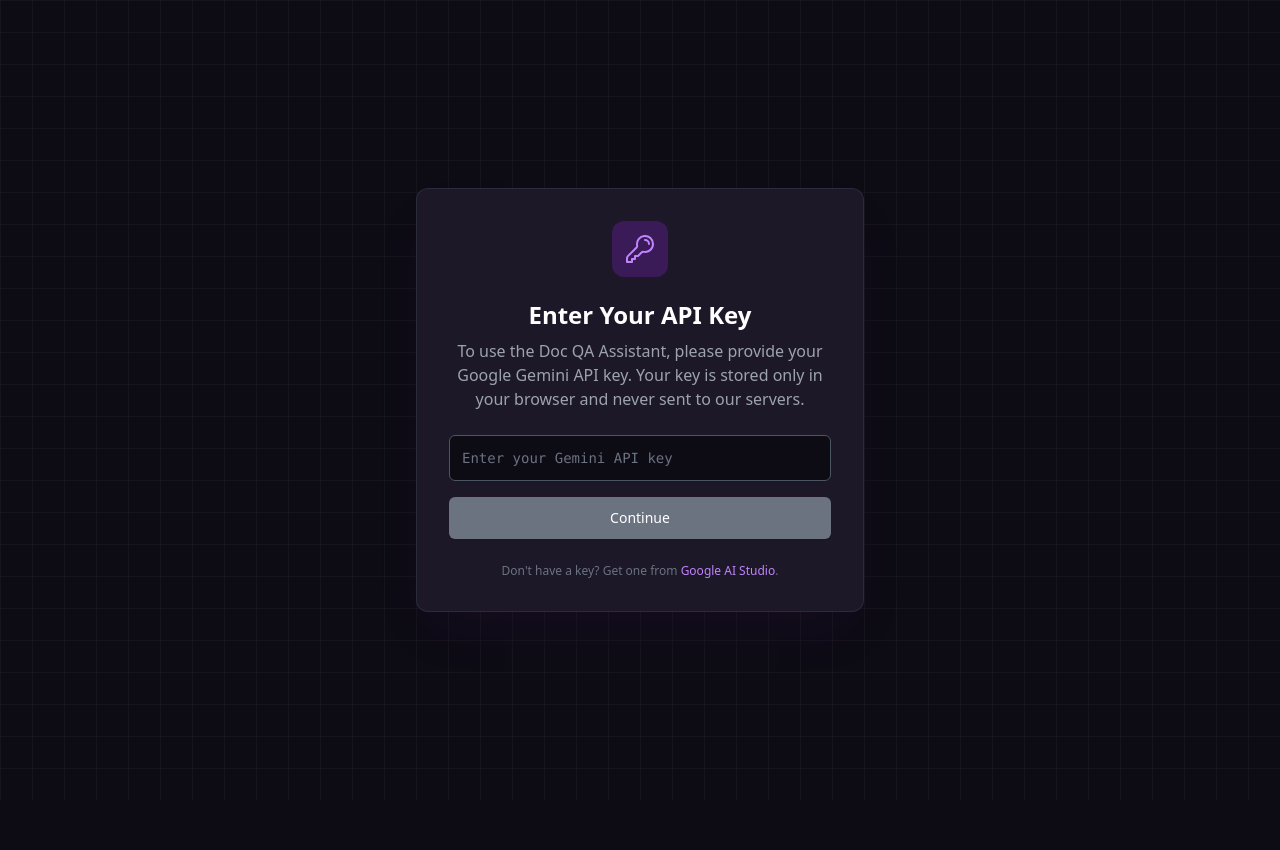
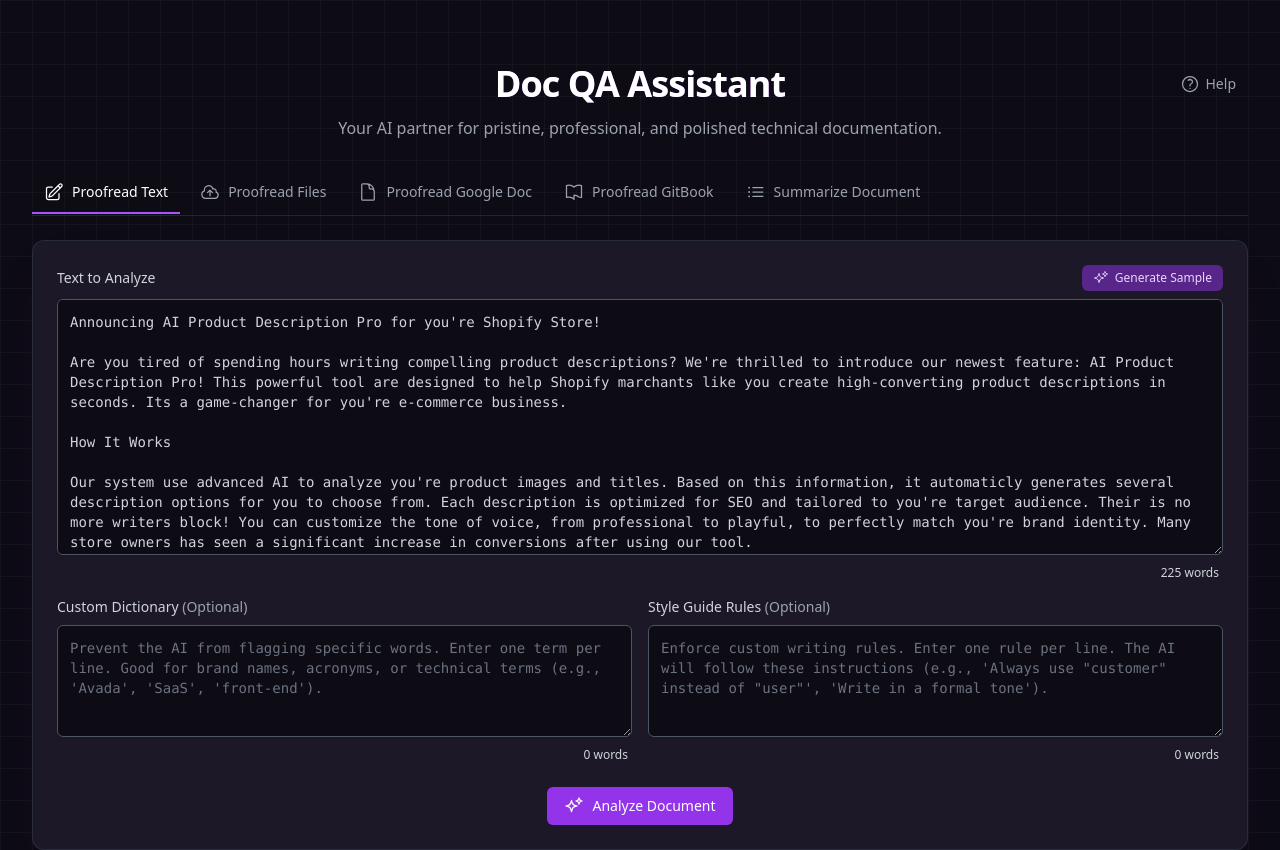
Before and after one commit to hoangcm-avada/ai-proofreader, a React (Vite) app: page / in a window 1280 px wide. Shown: the top 850 px of the page. Before the commit the page ends 800 px from the top, so only its background shows below. Built offline with nearby package versions, Linux system fonts and the light colour scheme; no server answers.

Commit message:
update files

```diff
--- a/App.tsx
+++ b/App.tsx
@@ -1,11 +1,12 @@
-import React, { useState, useCallback, useEffect } from 'react';
+import React, { useState, useCallback, useEffect, useRef } from 'react';
 import { Suggestion, GitBookPage, AnalysisResult, SummaryResult } from './types';
-import { proofreadText, summarizeText, initializeGemini } from './services/geminiService';
+// FIX: Removed `initializeGemini` as it's no longer needed.
+import { proofreadText, summarizeText } from './services/geminiService';
 import { getPageContent } from './services/gitbookService';
 import { getGoogleDocContent } from './services/googleDocService';
 
 import { DEMO_MARKDOWN_TEXT } from './constants';
-import { KeyIcon, BookOpenIcon, CheckCircleIcon, ExclamationTriangleIcon, PencilSquareIcon, CloudArrowUpIcon, QuestionMarkCircleIcon, DocumentTextIcon, ListBulletIcon } from './components/icons';
+import { KeyIcon, BookOpenIcon, CheckCircleIcon, ExclamationTriangleIcon, PencilSquareIcon, CloudArrowUpIcon, QuestionMarkCircleIcon, DocumentTextIcon, ListBulletIcon, ChevronLeftIcon, ChevronRightIcon } from './components/icons';
 import Loader from './components/Loader';
 import ProofreadingResults from './components/ProofreadingResults';
 import TextInputView from './components/DemoView';
@@ -16,13 +17,13 @@ import HelpModal from './components/HelpModal';
 import BatchResultsSummary from './components/BatchResultsSummary';
 import SummarizeView from './components/SummarizeView';
 import SummaryResultsView from './components/SummaryResultsView';
-import ApiKeyInput from './components/ApiKeyInput';
+// FIX: Removed ApiKeyInput as it's no longer used.
 
 type AppMode = 'text' | 'file' | 'gitbook' | 'googledoc' | 'summarize';
 type PageStatus = 'errors' | 'no_issues';
 
 const App: React.FC = () => {
-    const [apiKey, setApiKey] = useState<string | null>(null);
+    // FIX: Removed apiKey state. The app now assumes the Gemini API is configured via environment variables.
     const [mode, setMode] = useState<AppMode>('text');
     const [isHelpModalOpen, setIsHelpModalOpen] = useState(false);
 
@@ -42,38 +43,13 @@ const App: React.FC = () => {
     const [loadingMessage, setLoadingMessage] = useState<string>('');
     const [apiError, setApiError] = useState<string | null>(null);
 
-    useEffect(() => {
-        const keyFromStorage = localStorage.getItem('geminiApiKey');
+    // State for tab navigation arrows
+    const tabsContainerRef = useRef<HTMLDivElement>(null);
+    const [showLeftArrow, setShowLeftArrow] = useState(false);
+    const [showRightArrow, setShowRightArrow] = useState(false);
 
-        if (keyFromStorage) {
-            try {
-                initializeGemini(keyFromStorage);
-                setApiKey(keyFromStorage);
-            } catch (error) {
-                 console.error("Initialization with stored API key failed:", error);
-                 // If the stored key is bad, clear it and force re-entry.
-                 localStorage.removeItem('geminiApiKey');
-                 setApiKey(null);
-            }
-        }
-    }, []);
-
-    const handleSetKey = (key: string) => {
-        try {
-            initializeGemini(key);
-            localStorage.setItem('geminiApiKey', key);
-            setApiKey(key);
-            setApiError(null);
-        } catch (error) {
-            console.error("Failed to initialize with provided API key:", error);
-            setApiError("The provided API key appears to be invalid.");
-        }
-    };
-
-    const handleClearKey = () => {
-        localStorage.removeItem('geminiApiKey');
-        setApiKey(null);
-    };
+    // FIX: Removed all API key handling logic (useEffect, handleSetKey, handleClearKey).
+    // The Gemini API is now expected to be configured globally.
 
     // Reset state when switching modes
     useEffect(() => {
@@ -337,6 +313,41 @@ const App: React.FC = () => {
         alert(`This would update the page with ID: ${viewingPageId} in GitBook.`);
     }, [viewingPageId]);
 
+    // Logic for tab scrolling arrows
+    const checkArrows = useCallback(() => {
+        const el = tabsContainerRef.current;
+        if (el) {
+            const isScrollable = el.scrollWidth > el.clientWidth;
+            setShowLeftArrow(isScrollable && el.scrollLeft > 0);
+            // Use a small tolerance for floating point inaccuracies
+            setShowRightArrow(isScrollable && el.scrollLeft < el.scrollWidth - el.clientWidth - 1);
+        }
+    }, []);
+
+    useEffect(() => {
+        const el = tabsContainerRef.current;
+        if (el) {
+            // Check arrows on mount and on any changes that might affect the container
+            checkArrows();
+            el.addEventListener('scroll', checkArrows);
+            window.addEventListener('resize', checkArrows);
+
+            // Cleanup
+            return () => {
+                el.removeEventListener('scroll', checkArrows);
+                window.removeEventListener('resize', checkArrows);
+            };
+        }
+    }, [checkArrows]); // Re-check when main view renders
+
+    const handleTabScroll = (direction: 'left' | 'right') => {
+        const el = tabsContainerRef.current;
+        if (el) {
+            const scrollAmount = direction === 'left' ? -el.clientWidth * 0.75 : el.clientWidth * 0.75;
+            el.scrollBy({ left: scrollAmount, behavior: 'smooth' });
+        }
+    };
+
     const renderContent = () => {
         if (isLoading) return <Loader message={loadingMessage} />;
         if (apiError) {
@@ -401,21 +412,13 @@ const App: React.FC = () => {
         return null;
     };
 
-    if (!apiKey) {
-        return <ApiKeyInput onSetKey={handleSetKey} apiError={apiError} />;
-    }
-
+    // FIX: The app no longer needs to wait for an API key.
     return (
-        <div className="min-h-screen flex flex-col items-center justify-start p-4">
+        <div className="min-h-screen flex flex-col items-center justify-start p-4 sm:p-6 lg:p-8">
             <HelpModal isOpen={isHelpModalOpen} onClose={() => setIsHelpModalOpen(false)} />
-            <header className="text-center my-6 md:my-8 w-full max-w-7xl">
+            <header className="text-center my-4 sm:my-8 w-full max-w-7xl">
                 <div className="relative flex justify-center items-center">
-                    <div className="absolute left-0 top-1/2 -translate-y-1/2">
-                        <button onClick={handleClearKey} className="text-gray-400 hover:text-white transition-colors flex items-center space-x-1.5 px-3 py-1.5 rounded-lg hover:bg-gray-800/60" aria-label="Change API Key">
-                            <KeyIcon className="w-5 h-5" />
-                            <span className="text-sm font-medium hidden sm:inline">Change Key</span>
-                        </button>
-                    </div>
+                    {/* FIX: Removed the "Change Key" button as it's no longer needed. */}
                     <h1 className="text-3xl sm:text-4xl font-bold text-white tracking-tight bg-gradient-to-r from-purple-400 to-purple-600 text-transparent bg-clip-text">
                         Doc QA Assistant
                     </h1>
@@ -424,34 +427,60 @@ const App: React.FC = () => {
                         <span className="text-sm font-medium hidden sm:inline">Help</span>
                     </button>
                 </div>
-                <p className="mt-3 max-w-2xl mx-auto text-base text-gray-400">
+                <p className="mt-3 max-w-2xl mx-auto text-base text-gray-400 px-2">
                     Your AI partner for pristine, professional, and polished technical documentation.
                 </p>
             </header>
 
             <main className="w-full max-w-7xl flex-grow">
-                 <div className="mb-6">
-                    <div className="flex justify-center border-b border-gray-700/50">
-                        <button onClick={() => setMode('text')} className={`flex items-center space-x-2 px-4 py-2.5 text-sm font-medium transition-colors ${mode === 'text' ? 'border-b-2 border-purple-500 text-white' : 'border-b-2 border-transparent text-gray-400 hover:text-white'}`}>
+                 <div className="mb-6 w-full">
+                    <div className="border-b border-gray-700/50">
+                       <div className="relative">
+                            {showLeftArrow && (
+                                <button
+                                    onClick={() => handleTabScroll('left')}
+                                    className="absolute left-0 top-0 bottom-0 z-10 flex items-center bg-gradient-to-r from-[#0D0B14] via-[#0D0B14] to-transparent pr-6 lg:hidden"
+                                    aria-label="Scroll left"
+                                >
+                                    <span className="p-1.5 bg-gray-800/80 rounded-full border border-gray-600 shadow-lg">
+                                        <ChevronLeftIcon className="w-4 h-4 text-white" />
+                                    </span>
+                                </button>
+                            )}
+                            <div ref={tabsContainerRef} className="flex space-x-1 sm:space-x-2 overflow-x-auto no-scrollbar pb-px">
+                                <button onClick={() => setMode('text')} className={`flex-shrink-0 flex items-center space-x-2 px-3 py-2.5 text-sm font-medium transition-colors ${mode === 'text' ? 'border-b-2 border-purple-500 text-white' : 'border-b-2 border-transparent text-gray-400 hover:text-white'}`}>
                                 <PencilSquareIcon className="w-5 h-5"/>
-                           <span>Proofread Text</span>
+                                <span className="whitespace-nowrap">Proofread Text</span>
                                 </button>
-                         <button onClick={() => setMode('file')} className={`flex items-center space-x-2 px-4 py-2.5 text-sm font-medium transition-colors ${mode === 'file' ? 'border-b-2 border-purple-500 text-white' : 'border-b-2 border-transparent text-gray-400 hover:text-white'}`}>
+                                <button onClick={() => setMode('file')} className={`flex-shrink-0 flex items-center space-x-2 px-3 py-2.5 text-sm font-medium transition-colors ${mode === 'file' ? 'border-b-2 border-purple-500 text-white' : 'border-b-2 border-transparent text-gray-400 hover:text-white'}`}>
                                 <CloudArrowUpIcon className="w-5 h-5"/>
-                           <span>Proofread Files</span>
+                                <span className="whitespace-nowrap">Proofread Files</span>
                                 </button>
-                        <button onClick={() => setMode('googledoc')} className={`flex items-center space-x-2 px-4 py-2.5 text-sm font-medium transition-colors ${mode === 'googledoc' ? 'border-b-2 border-purple-500 text-white' : 'border-b-2 border-transparent text-gray-400 hover:text-white'}`}>
+                                <button onClick={() => setMode('googledoc')} className={`flex-shrink-0 flex items-center space-x-2 px-3 py-2.5 text-sm font-medium transition-colors ${mode === 'googledoc' ? 'border-b-2 border-purple-500 text-white' : 'border-b-2 border-transparent text-gray-400 hover:text-white'}`}>
                                     <DocumentTextIcon className="w-5 h-5" />
-                           <span>Proofread Google Doc</span>
+                                <span className="whitespace-nowrap">Proofread Google Doc</span>
                                 </button>
-                        <button onClick={() => setMode('gitbook')} className={`flex items-center space-x-2 px-4 py-2.5 text-sm font-medium transition-colors ${mode === 'gitbook' ? 'border-b-2 border-purple-500 text-white' : 'border-b-2 border-transparent text-gray-400 hover:text-white'}`}>
+                                <button onClick={() => setMode('gitbook')} className={`flex-shrink-0 flex items-center space-x-2 px-3 py-2.5 text-sm font-medium transition-colors ${mode === 'gitbook' ? 'border-b-2 border-purple-500 text-white' : 'border-b-2 border-transparent text-gray-400 hover:text-white'}`}>
                                     <BookOpenIcon className="w-5 h-5" />
-                           <span>Proofread GitBook</span>
+                                <span className="whitespace-nowrap">Proofread GitBook</span>
                                 </button>
-                        <button onClick={() => setMode('summarize')} className={`flex items-center space-x-2 px-4 py-2.5 text-sm font-medium transition-colors ${mode === 'summarize' ? 'border-b-2 border-purple-500 text-white' : 'border-b-2 border-transparent text-gray-400 hover:text-white'}`}>
+                                <button onClick={() => setMode('summarize')} className={`flex-shrink-0 flex items-center space-x-2 px-3 py-2.5 text-sm font-medium transition-colors ${mode === 'summarize' ? 'border-b-2 border-purple-500 text-white' : 'border-b-2 border-transparent text-gray-400 hover:text-white'}`}>
                                     <ListBulletIcon className="w-5 h-5" />
-                           <span>Summarize Document</span>
+                                <span className="whitespace-nowrap">Summarize Document</span>
                                 </button>
+                            </div>
+                             {showRightArrow && (
+                                <button
+                                    onClick={() => handleTabScroll('right')}
+                                    className="absolute right-0 top-0 bottom-0 z-10 flex items-center bg-gradient-to-l from-[#0D0B14] via-[#0D0B14] to-transparent pl-6 lg:hidden"
+                                    aria-label="Scroll right"
+                                >
+                                    <span className="p-1.5 bg-gray-800/80 rounded-full border border-gray-600 shadow-lg">
+                                        <ChevronRightIcon className="w-4 h-4 text-white" />
+                                    </span>
+                                </button>
+                            )}
+                       </div>
                     </div>
                  </div>
 
--- a/components/DemoView.tsx
+++ b/components/DemoView.tsx
@@ -70,7 +70,7 @@ const TextInputView: React.FC<TextInputViewProps> = ({
                         id="markdown-input"
                         value={markdownText}
                         onChange={(e) => setMarkdownText(e.target.value)}
-                        className="w-full h-64 p-3 bg-[#0D0B14] border border-gray-600 rounded-md shadow-sm focus:ring-2 focus:ring-purple-500 focus:border-purple-500 transition duration-150 ease-in-out font-mono text-sm text-gray-300 placeholder-gray-500 disabled:opacity-50"
+                        className="w-full h-40 sm:h-64 p-3 bg-[#0D0B14] border border-gray-600 rounded-md shadow-sm focus:ring-2 focus:ring-purple-500 focus:border-purple-500 transition duration-150 ease-in-out font-mono text-sm text-gray-300 placeholder-gray-500 disabled:opacity-50"
                         placeholder="Enter your Markdown content here..."
                         disabled={isLoading || isGenerating}
                     />
--- a/components/FileUploadView.tsx
+++ b/components/FileUploadView.tsx
@@ -127,7 +127,7 @@ const FileUploadView: React.FC<FileUploadViewProps> = ({ onAnalyzeFiles, isLoadi
                             id="file-custom-dictionary"
                             value={customDictionary}
                             onChange={(e) => setCustomDictionary(e.target.value)}
-                            className="w-full h-28 p-3 bg-[#0D0B14] border border-gray-600 rounded-md shadow-sm font-mono text-sm disabled:opacity-50"
+                            className="w-full h-24 sm:h-28 p-3 bg-[#0D0B14] border border-gray-600 rounded-md shadow-sm font-mono text-sm disabled:opacity-50"
                             placeholder="Prevent the AI from flagging specific words. Enter one term per line. Good for brand names, acronyms, or technical terms (e.g., 'Avada', 'SaaS', 'front-end')."
                             disabled={isLoading}
                         />
@@ -143,7 +143,7 @@ const FileUploadView: React.FC<FileUploadViewProps> = ({ onAnalyzeFiles, isLoadi
                             id="file-style-guide"
                             value={styleGuideRules}
                             onChange={(e) => setStyleGuideRules(e.target.value)}
-                            className="w-full h-28 p-3 bg-[#0D0B14] border border-gray-600 rounded-md shadow-sm font-mono text-sm disabled:opacity-50"
+                            className="w-full h-24 sm:h-28 p-3 bg-[#0D0B14] border border-gray-600 rounded-md shadow-sm font-mono text-sm disabled:opacity-50"
                             placeholder="Enforce custom writing rules. Enter one rule per line. The AI will follow these instructions (e.g., 'Always use &quot;customer&quot; instead of &quot;user&quot;', 'Write in a formal tone')."
                             disabled={isLoading}
                         />
--- a/components/GitBookView.tsx
+++ b/components/GitBookView.tsx
@@ -241,7 +241,7 @@ const GitBookView: React.FC<GitBookViewProps> = ({ onAnalyzePages, pageStatuses,
                 {/* Column 2: Content Selection */}
                 <div className="lg:col-span-1 space-y-2">
                      <h3 className="font-bold text-white text-lg border-b border-gray-700 pb-2">2. Select Content</h3>
-                     <div className="bg-[#0D0B14] border border-gray-600 rounded-md p-2 h-80 overflow-y-auto">
+                     <div className="bg-[#0D0B14] border border-gray-600 rounded-md p-2 h-60 sm:h-72 md:h-80 overflow-y-auto">
                         {!isConnected ? <p className="text-gray-500 text-center p-4">Connect with your API key to see content.</p> :
                             organizations.map(org => {
                                 const isExpanded = expandedNodes.has(org.id);
@@ -277,9 +277,7 @@ const GitBookView: React.FC<GitBookViewProps> = ({ onAnalyzePages, pageStatuses,
                                                                 checked={selectedPageIds.has(page.id)} onChange={() => handleSelectionChange(page.id, 'page')} />
                                                             <DocumentTextIcon className="w-4 h-4 text-gray-400" />
                                                             <span className="text-sm flex-grow">{page.title}</span>
-                                                            {/* FIX: Replaced title prop with a span wrapper for tooltip, as the component's typings do not accept a 'title' prop. */}
                                                             {status === 'errors' && <span title="Suggestions found in last scan"><InformationCircleIcon className="w-4 h-4 text-purple-400 flex-shrink-0" /></span>}
-                                                            {/* FIX: Replaced title prop with a span wrapper for tooltip, as the component's typings do not accept a 'title' prop. */}
                                                             {status === 'no_issues' && <span title="No issues found in last scan"><CheckCircleIcon className="w-4 h-4 text-green-400 flex-shrink-0" /></span>}
                                                         </div>
                                                     })}
@@ -297,7 +295,7 @@ const GitBookView: React.FC<GitBookViewProps> = ({ onAnalyzePages, pageStatuses,
                 {/* Column 3: Analysis */}
                 <div className="lg:col-span-1 space-y-4">
                      <h3 className="font-bold text-white text-lg border-b border-gray-700 pb-2">3. Analyze</h3>
-                     <div className="bg-[#0D0B14] border border-gray-600 rounded-md p-4 text-center space-y-3 flex flex-col justify-center items-center h-80">
+                     <div className="bg-[#0D0B14] border border-gray-600 rounded-md p-4 text-center space-y-3 flex flex-col justify-center items-center h-60 sm:h-72 md:h-80">
                         <div className="text-5xl font-bold bg-gradient-to-r from-purple-400 to-purple-600 text-transparent bg-clip-text">
                             {selectedPageIds.size}
                         </div>
--- a/components/GoogleDocView.tsx
+++ b/components/GoogleDocView.tsx
@@ -58,7 +58,7 @@ const GoogleDocView: React.FC<GoogleDocViewProps> = ({ onAnalyze, isLoading }) =
                             id="gdoc-custom-dictionary"
                             value={customDictionary}
                             onChange={(e) => setCustomDictionary(e.target.value)}
-                            className="w-full h-28 p-3 bg-[#0D0B14] border border-gray-600 rounded-md shadow-sm focus:ring-2 focus:ring-purple-500 focus:border-purple-500 transition font-mono text-sm text-gray-300 placeholder-gray-500 disabled:opacity-50"
+                            className="w-full h-24 sm:h-28 p-3 bg-[#0D0B14] border border-gray-600 rounded-md shadow-sm focus:ring-2 focus:ring-purple-500 focus:border-purple-500 transition font-mono text-sm text-gray-300 placeholder-gray-500 disabled:opacity-50"
                             placeholder="Prevent the AI from flagging specific words. Enter one term per line. Good for brand names, acronyms, or technical terms (e.g., 'Avada', 'SaaS', 'front-end')."
                             disabled={isLoading}
                         />
@@ -74,7 +74,7 @@ const GoogleDocView: React.FC<GoogleDocViewProps> = ({ onAnalyze, isLoading }) =
                             id="gdoc-style-guide"
                             value={styleGuideRules}
                             onChange={(e) => setStyleGuideRules(e.target.value)}
-                            className="w-full h-28 p-3 bg-[#0D0B14] border border-gray-600 rounded-md shadow-sm focus:ring-2 focus:ring-purple-500 focus:border-purple-500 transition font-mono text-sm text-gray-300 placeholder-gray-500 disabled:opacity-50"
+                            className="w-full h-24 sm:h-28 p-3 bg-[#0D0B14] border border-gray-600 rounded-md shadow-sm focus:ring-2 focus:ring-purple-500 focus:border-purple-500 transition font-mono text-sm text-gray-300 placeholder-gray-500 disabled:opacity-50"
                             placeholder="Enforce custom writing rules. Enter one rule per line. The AI will follow these instructions (e.g., 'Always use &quot;customer&quot; instead of &quot;user&quot;', 'Write in a formal tone')."
                             disabled={isLoading}
                         />
--- a/components/HelpModal.tsx
+++ b/components/HelpModal.tsx
@@ -47,7 +47,7 @@ const HelpModal: React.FC<HelpModalProps> = ({ isOpen, onClose }) => {
             onClick={onClose}
         >
             <div
-                className="bg-[#1C1827] border border-gray-700/50 rounded-xl shadow-2xl w-full max-w-3xl max-h-[90vh] overflow-y-auto"
+                className="bg-[#1C1827] border border-gray-700/50 rounded-xl shadow-2xl w-full md:max-w-3xl max-h-[90vh] overflow-y-auto"
                 onClick={(e) => e.stopPropagation()}
             >
                 <div className="p-6 sm:p-8 space-y-2 text-center border-b border-gray-700/50 relative">
--- a/components/SummaryResultsView.tsx
+++ b/components/SummaryResultsView.tsx
@@ -56,10 +56,10 @@ const SummaryResultsView: React.FC<SummaryResultsViewProps> = ({ result, onBack
                 </button>
             </div>
 
-            <div className="grid grid-cols-1 lg:grid-cols-2 gap-8">
+            <div className="grid grid-cols-1 md:grid-cols-2 gap-8">
                 <div className="space-y-2">
                      <h3 className="font-semibold text-white">Original Document</h3>
-                     <div className="bg-[#0D0B14] p-4 rounded-md border border-gray-600/80 h-96 overflow-y-auto">
+                     <div className="bg-[#0D0B14] p-4 rounded-md border border-gray-600/80 h-64 sm:h-80 md:h-96 overflow-y-auto">
                         <pre className="whitespace-pre-wrap text-sm text-gray-400 font-sans">{result.originalText}</pre>
                     </div>
                 </div>
@@ -77,7 +77,7 @@ const SummaryResultsView: React.FC<SummaryResultsViewProps> = ({ result, onBack
                             </button>
                         </div>
                     </div>
-                    <div className="bg-[#0D0B14] p-4 rounded-md border border-gray-600/80 h-96 overflow-y-auto">
+                    <div className="bg-[#0D0B14] p-4 rounded-md border border-gray-600/80 h-64 sm:h-80 md:h-96 overflow-y-auto">
                         <pre className="whitespace-pre-wrap text-gray-300 font-sans">{result.summary}</pre>
                     </div>
                 </div>
--- a/index.html
+++ b/index.html
@@ -12,6 +12,15 @@
           linear-gradient(rgba(255, 255, 255, 0.03) 1px, transparent 1px),
           linear-gradient(90deg, rgba(255, 255, 255, 0.03) 1px, transparent 1px);
         background-size: 2rem 2rem;
+      }
+      /* Hide scrollbar for Chrome, Safari and Opera */
+      .no-scrollbar::-webkit-scrollbar {
+        display: none;
+      }
+      /* Hide scrollbar for IE, Edge and Firefox */
+      .no-scrollbar {
+        -ms-overflow-style: none;  /* IE and Edge */
+        scrollbar-width: none;  /* Firefox */
       }
     </style>
 <script type="importmap">
```
Also changed, not shown: components/ProofreadingResults.tsx (+5 -5 lines), components/icons.tsx (+12 -0 lines), services/geminiService.ts (+11 -23 lines), 1 other file (tests, documents, lock files or other folders). Lines whose indentation alone changed are shown as unchanged.
